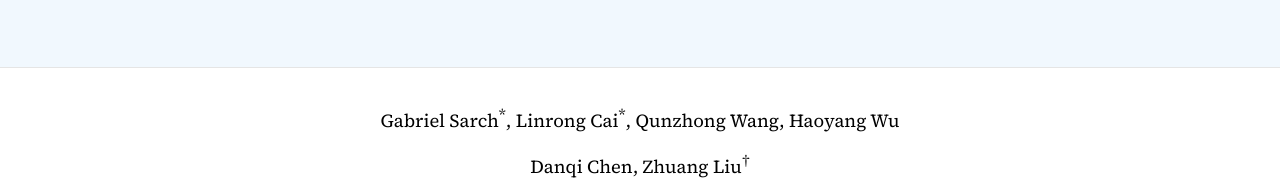
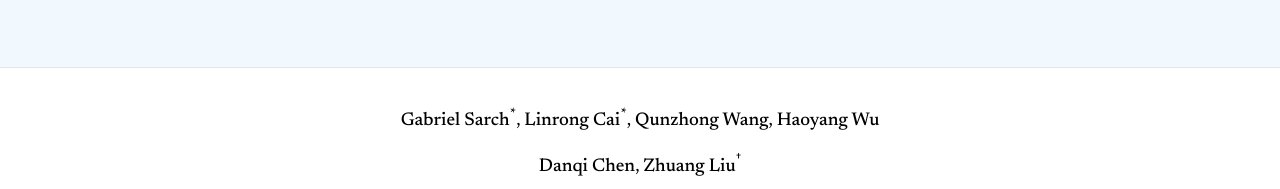
Before and after one commit to vero-reasoning/vero-reasoning.github.io, a plain HTML site: page index.html in a window 1280 px wide. Shown: the part 598-787 px from the top of the page. Drawn offline with Linux system fonts and the light colour scheme.

Commit message:
Switch body font to Newsreader, drop Source Serif 4

```diff
--- a/index.html
+++ b/index.html
@@ -17,7 +17,7 @@
     content="Vero is a family of fully open VLMs trained with RL across 30 benchmarks and 6 task categories." />
   <link rel="preconnect" href="https://fonts.googleapis.com" />
   <link rel="preconnect" href="https://fonts.gstatic.com" crossorigin />
-  <link href="https://fonts.googleapis.com/css2?family=Newsreader:ital,opsz,wght@0,6..72,300;0,6..72,400;0,6..72,500;0,6..72,600;1,6..72,400&family=Source+Serif+4:ital,opsz,wght@0,8..60,400;0,8..60,700;1,8..60,400;1,8..60,700&family=JetBrains+Mono:wght@400;700&display=swap" rel="stylesheet" />
+  <link href="https://fonts.googleapis.com/css2?family=Newsreader:ital,opsz,wght@0,6..72,300;0,6..72,400;0,6..72,500;0,6..72,600;1,6..72,400&family=JetBrains+Mono:wght@400;700&display=swap" rel="stylesheet" />
   <style>
     :root {
       --page-bg: #FAFCFF;
@@ -67,7 +67,7 @@
       margin: 0;
       background-color: #ffffff;
       color: #000000;
-      font-family: 'Source Serif 4', Georgia, serif;
+      font-family: 'Newsreader', Georgia, serif;
       line-height: 1.7;
       font-size: 16px;
       overflow-x: hidden;
@@ -159,7 +159,6 @@
     }
 
     .hero {
-      font-family: 'Newsreader', serif;
       background: var(--blue-050);
       width: 100vw;
       margin-left: calc(-50vw + 50%);
```
